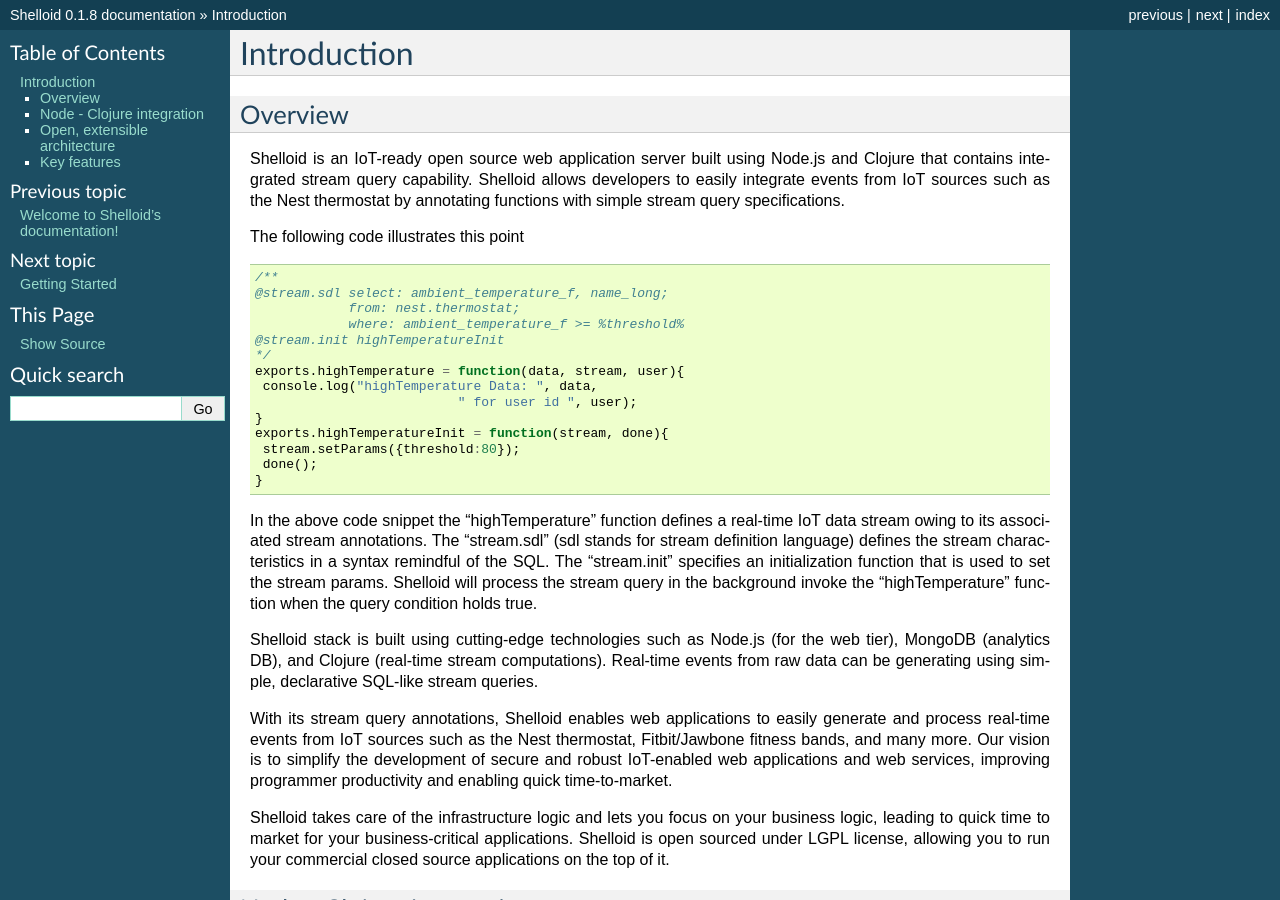
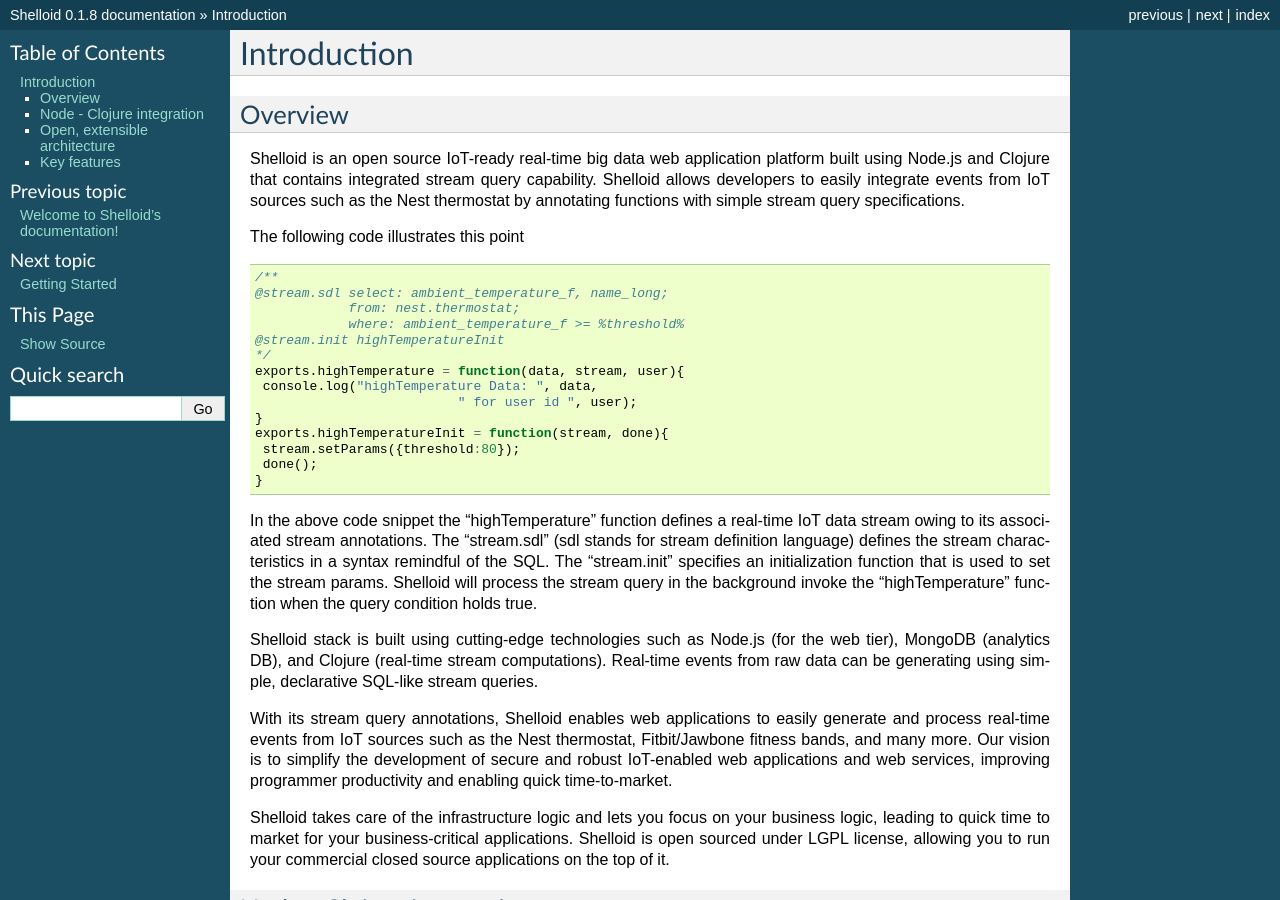
Before and after one commit to shelloid/shelloid.github.io, a Sphinx documentation site: the page built from source/introduction.rst, in a window 1280 px wide and 900 px high. Built offline with Sphinx 7.4.7, drawn with Linux system fonts in a browser that asks for light colours.

Commit message:
minor updates

```diff
--- a/source/introduction.rst
+++ b/source/introduction.rst
@@ -4,7 +4,7 @@
 Overview
 ---------
 
-Shelloid is an IoT-ready open source web application server built using Node.js and Clojure that contains integrated stream query capability. Shelloid allows developers to easily integrate events from IoT sources such as the Nest thermostat by annotating functions with simple stream query specifications.
+Shelloid is an open source IoT-ready real-time big data web application platform built using Node.js and Clojure that contains integrated stream query capability. Shelloid allows developers to easily integrate events from IoT sources such as the Nest thermostat by annotating functions with simple stream query specifications.
 
 The following code illustrates this point
 
```
Also changed, not shown: 5 other files.
